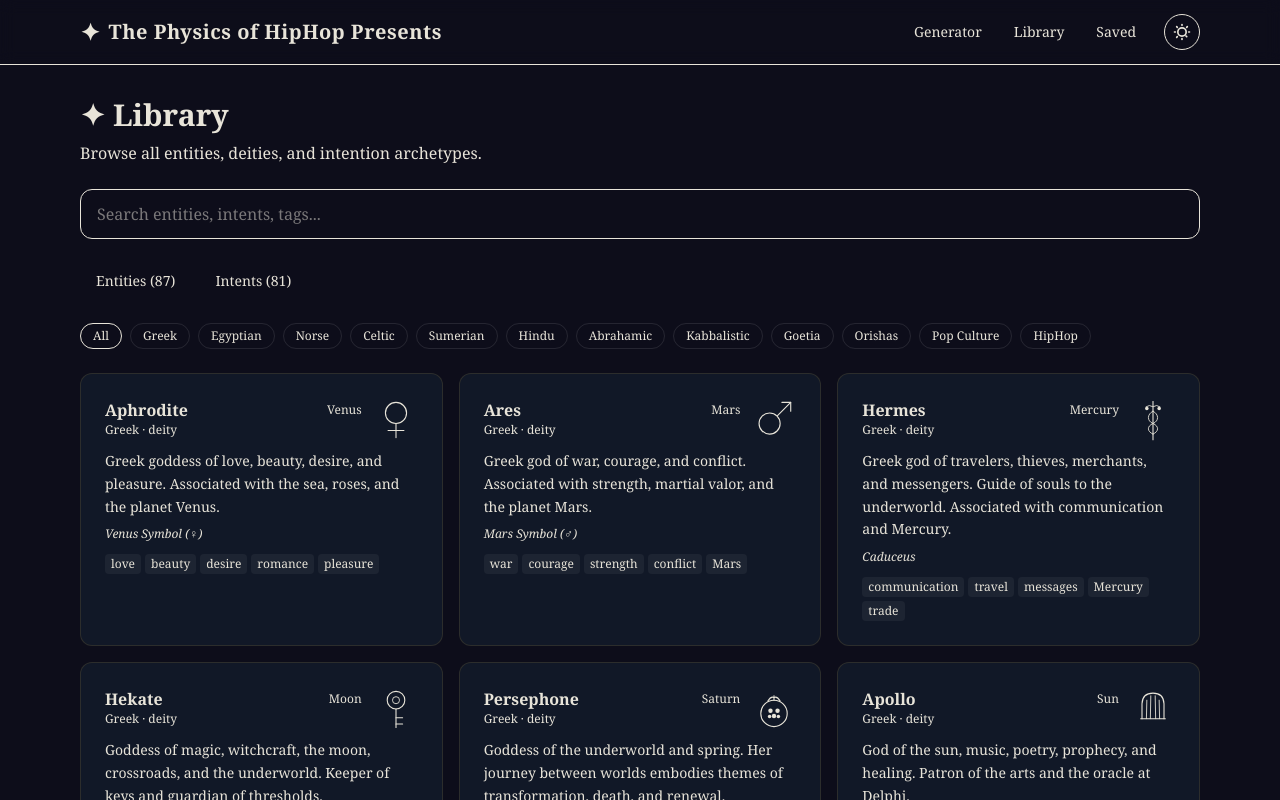
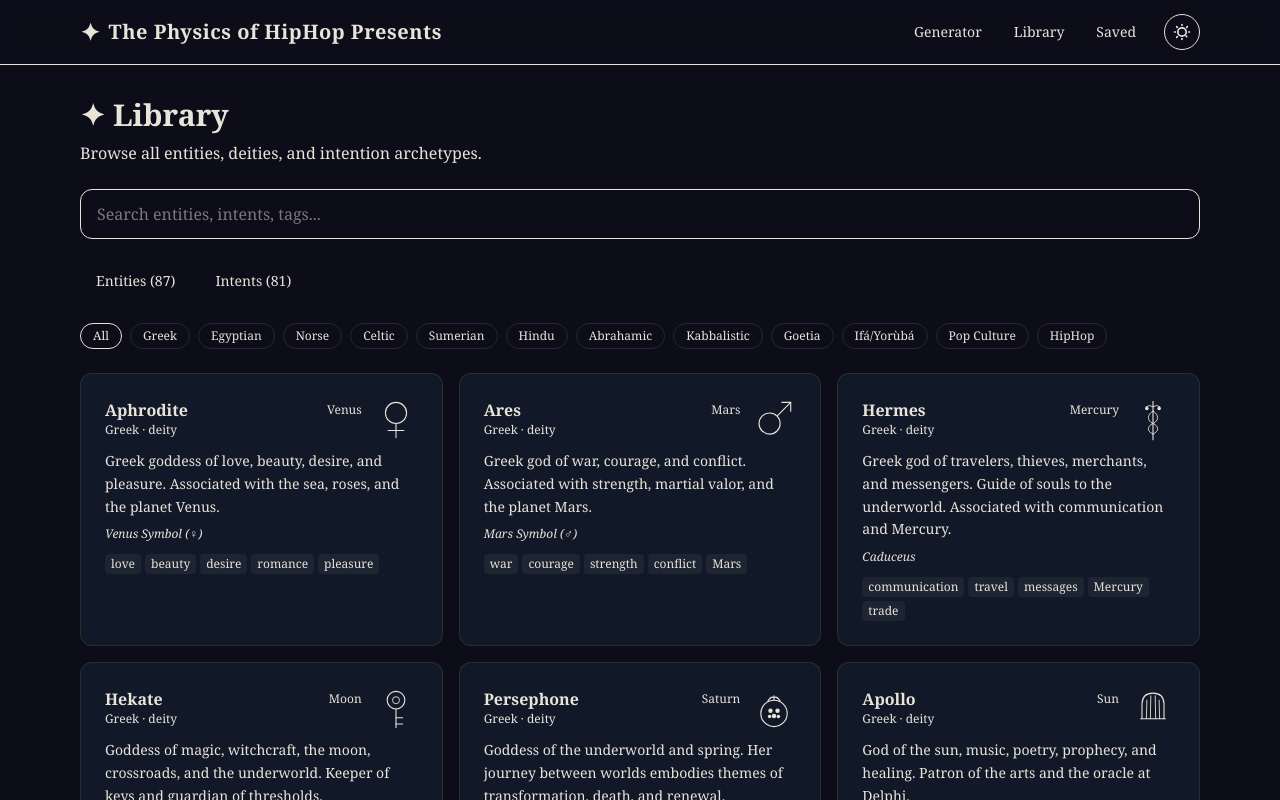
Before and after one commit to marcusg999/777ritualdesigner, a Next.js app: page /library in a window 1280 px wide. Shown: the top 800 px of the page. Built offline with nearby package versions, Linux system fonts and the light colour scheme.

Commit message:
Replace 'Orishas' with 'Ifá/Yorùbá' in page.tsx

```diff
--- a/src/app/library/page.tsx
+++ b/src/app/library/page.tsx
@@ -21,7 +21,7 @@ const traditions = [
   'Abrahamic',
   'Kabbalistic',
   'Goetia',
-  'Orishas',
+  'Ifá/Yorùbá',
   'Pop Culture',
   'HipHop',
 ];
```
